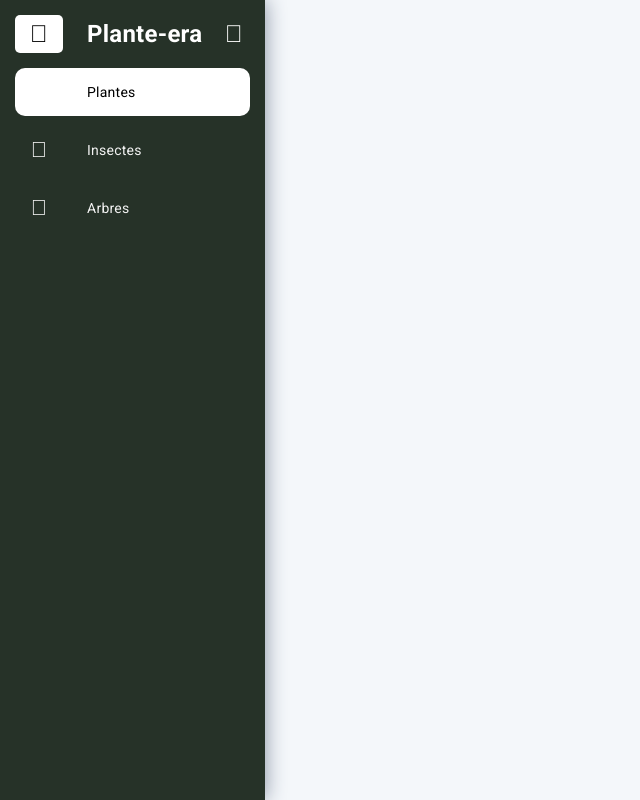
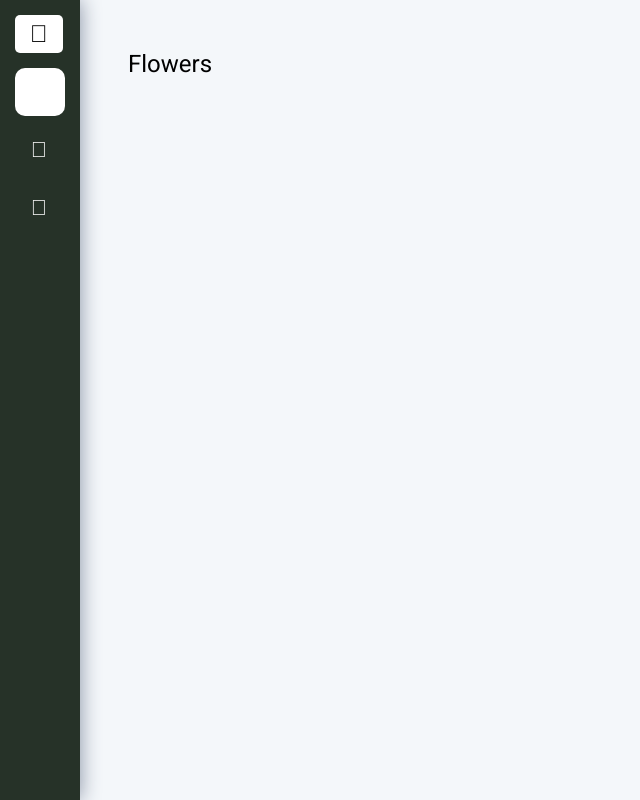
Before and after one commit to Matias1512/PerMaculture, an Angular app in the folder frontend/: page /plantes in a window 1280 px wide. Shown: the whole page, without its empty margins (0-640 px from the left). Built offline with nearby package versions, Linux system fonts and the light colour scheme; some icons are missing.

Commit message:
collapse sidenav by default

```diff
--- a/frontend/src/app/sidenav/sidenav.component.ts
+++ b/frontend/src/app/sidenav/sidenav.component.ts
@@ -14,7 +14,7 @@ interface SideNavToggle {
 export class SidenavComponent implements OnInit{
 
   @Output() onToggleSideNav: EventEmitter<SideNavToggle> = new EventEmitter();
-  collapsed = true;
+  collapsed = false;
   screenWidth = 0;
   navData = navbarData;
 
```
